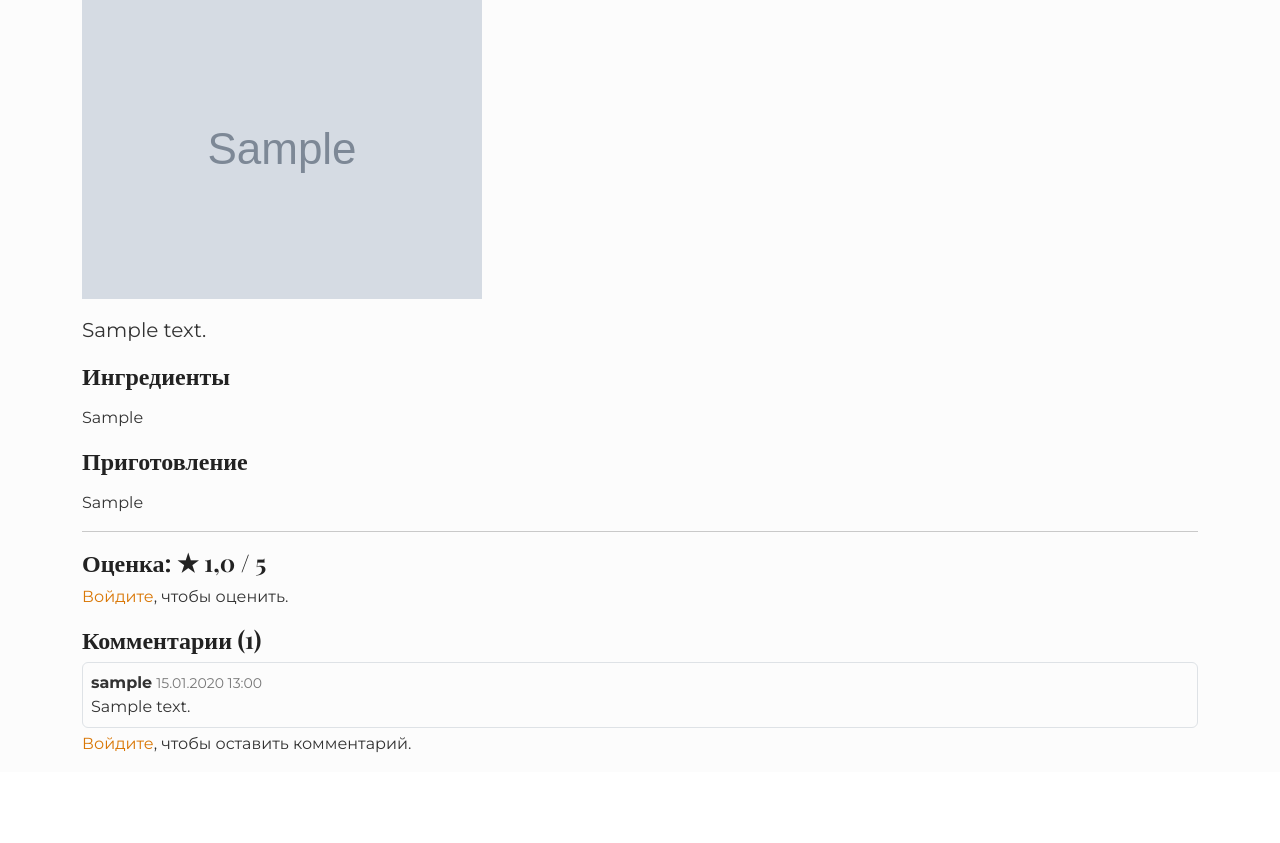
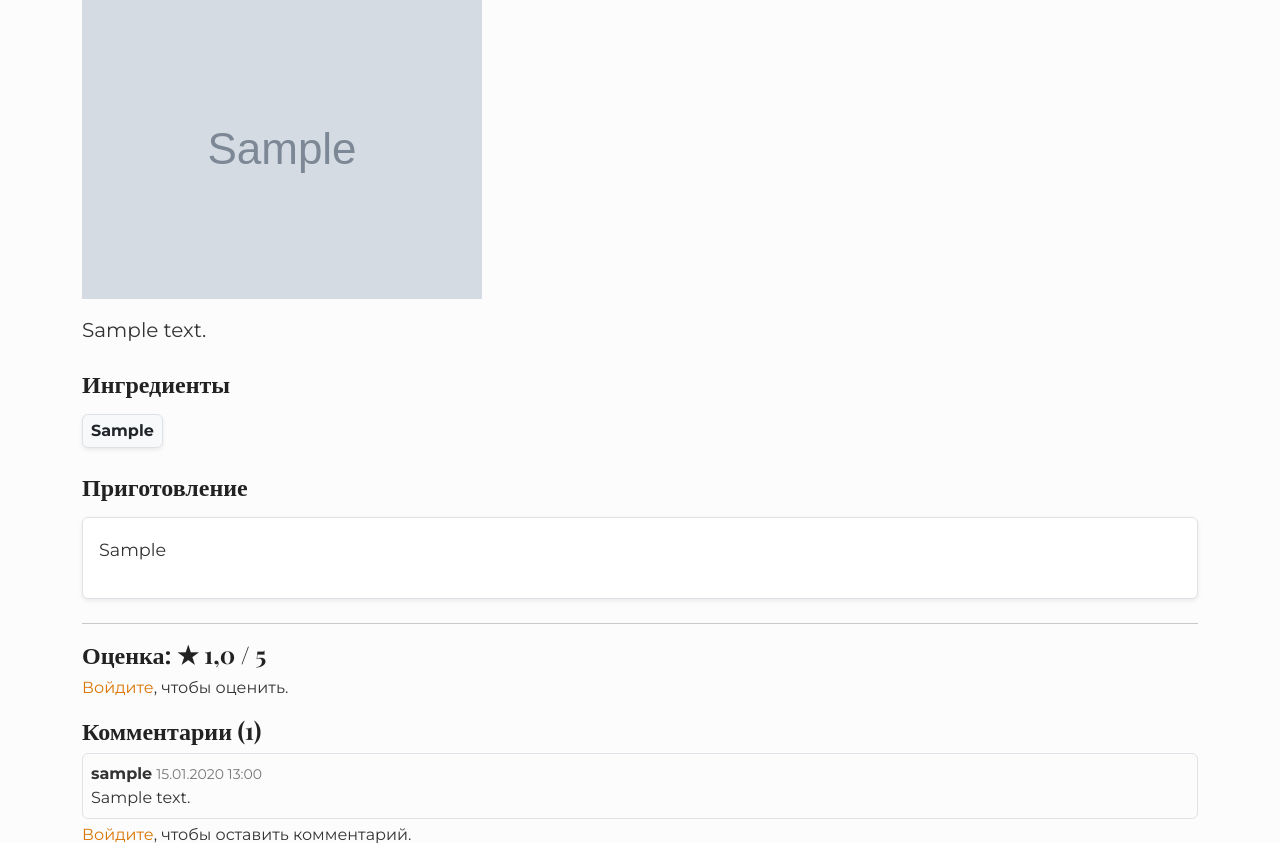
Before and after one commit to void0173/cookbook, a Django app: page /recipe/1/ in a window 1280 px wide. Shown: the part 231-1074 px from the top of the page. Before the commit the page ends 984 px from the top, so only its background shows below. Run offline with Django 5.2, Linux system fonts and the light colour scheme; tables that the repository leaves empty hold one stand-in row (values such as "Sample post"); grey boxes marked "Sample" are stand-in pictures.

Commit message:
Добавил красивое оформление в detail.html

```diff
--- a/templates/recipes/detail.html
+++ b/templates/recipes/detail.html
@@ -17,11 +17,19 @@
   <p class="lead">{{ recipe.description }}</p>
 {% endif %}
 
-<h4>Ингредиенты</h4>
-<p>{{ recipe.ingredients|linebreaks }}</p>
+<h4 class="mt-4 mb-3"><i class="fas fa-shopping-basket text-warning"></i> Ингредиенты</h4>
+<div class="d-flex flex-wrap gap-2 mb-4">
+    {% for ingredient in recipe.ingredients.splitlines %}
+        {% if ingredient %}
+            <span class="badge bg-light text-dark border p-2 fs-6 shadow-sm">{{ ingredient }}</span>
+        {% endif %}
+    {% endfor %}
+</div>
 
-<h4>Приготовление</h4>
-<p>{{ recipe.steps|linebreaks }}</p>
+<h4 class="mt-4 mb-3"><i class="fas fa-fire text-danger"></i> Приготовление</h4>
+<div class="p-3 bg-white rounded shadow-sm border mb-4" style="font-size: 1.1rem; line-height: 1.8;">
+    {{ recipe.steps|linebreaks }}
+</div>
 
 <hr>
 <h4>Оценка: ★ {{ recipe.avg_rating }} / 5</h4>
```
